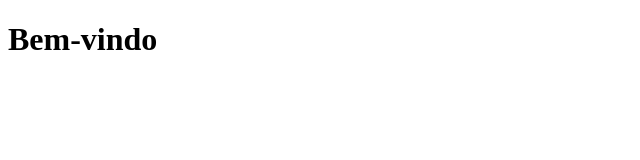
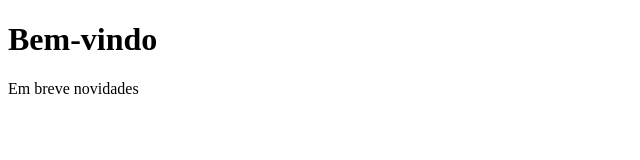
Before and after one commit to 2madera/garagemdomadeira.github.io, a plain HTML site: page index.html in a window 1280 px wide. Shown: the whole page, without its empty margins (0-640 px from the left). Drawn offline with Linux system fonts and the light colour scheme.

Commit message:
chore: ajustes

```diff
--- a/index.html
+++ b/index.html
@@ -7,5 +7,6 @@
 </head>
 <body>
     <h1>Bem-vindo</h1>
+    <p>Em breve novidades</p>
 </body>
 </html>
```
